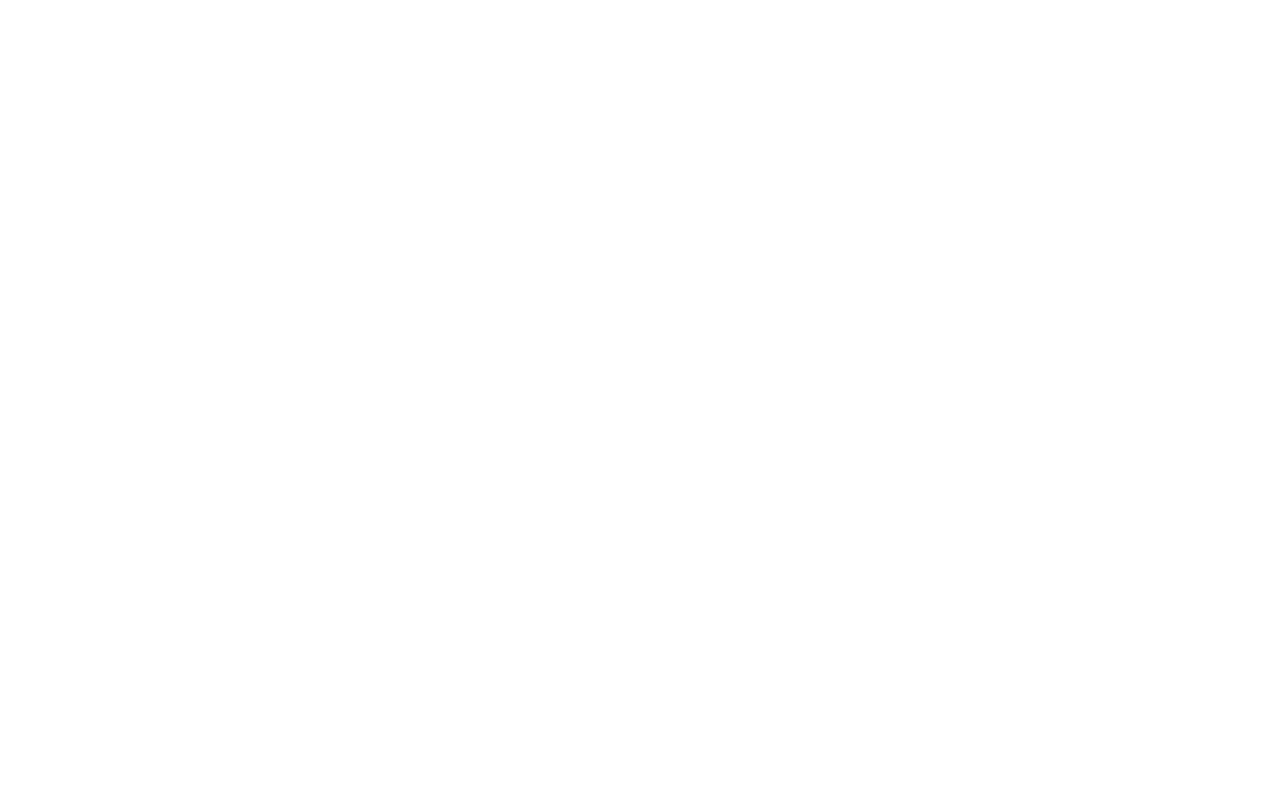
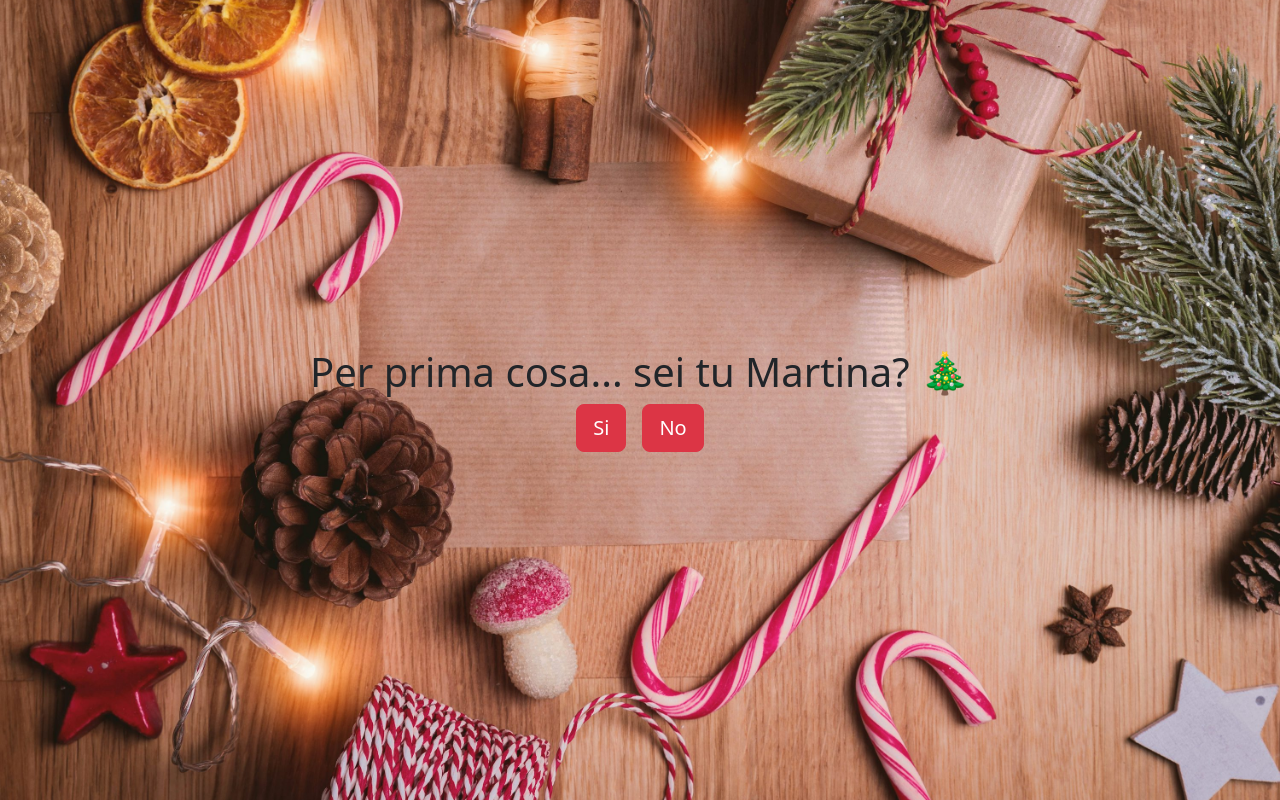
Before and after one commit to MaurizioCr/regalomartina1, a React (Create React App) app: page /chisei in a window 1280 px wide. Before the commit this address had no page. Built offline with nearby package versions, Linux system fonts and the light colour scheme.

Commit message:
Prima domanda

```diff
--- a/src/App.js
+++ b/src/App.js
@@ -2,6 +2,7 @@
 import { BrowserRouter as Router, Routes, Route } from "react-router-dom";
 import Intro from "./Components/Intro";
 import 'bootstrap/dist/css/bootstrap.min.css';
+import Chisei from "./Components/Chisei"
 
 
 const App = () => {
@@ -9,6 +10,7 @@
     <Router>
       <Routes>
         <Route path="/" element={<Intro />} />
+        <Route path="/chisei" element={<Chisei />} />
       </Routes>
     </Router>
   );
--- /dev/null
+++ b/src/Components/Chisei.jsx
@@ -0,0 +1,42 @@
+import { Button, Col, Container, Row } from "react-bootstrap";
+import { Navigate } from "react-router-dom";
+import { useNavigate } from "react-router-dom";
+import background from "../Assets/bg.jpeg";
+
+
+const Chisei = () => {
+    const navigate = useNavigate();
+    return (
+        <>
+            <div
+            className="d-flex justify-content-center align-items-center text-center"
+            style={{
+                backgroundImage: `url(${background})`,
+                backgroundSize: "cover",
+                backgroundPosition: "center",
+                height: "100vh",
+                }}
+            >
+        <Container>
+        <Row>
+          <Col>
+            <h1>Per prima cosa... sei tu Martina? 🎄</h1>
+
+            <Button className="me-3" onClick={() => navigate("/Chisei")} variant="danger" size="lg">
+              Si
+            </Button>
+            <Button onClick={() => navigate("/Chisei")} variant="danger" size="lg">
+              No
+            </Button>
+
+          </Col>
+        </Row>
+      </Container>
+        </div>
+        </>
+
+
+    );
+}
+
+export default Chisei;
```
